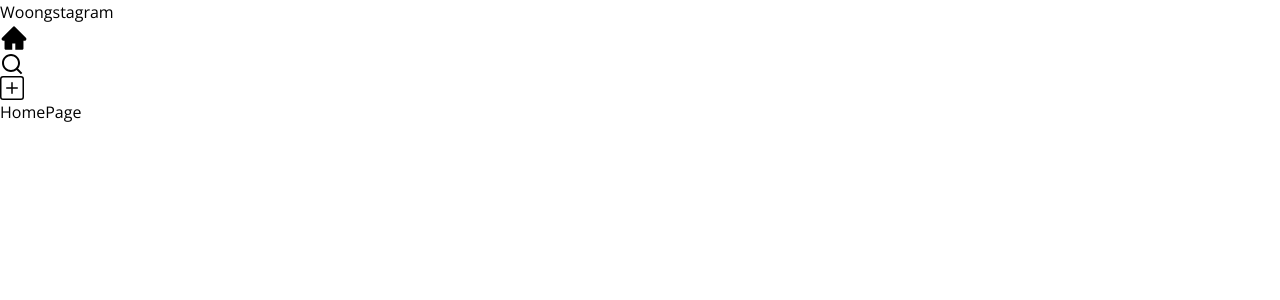
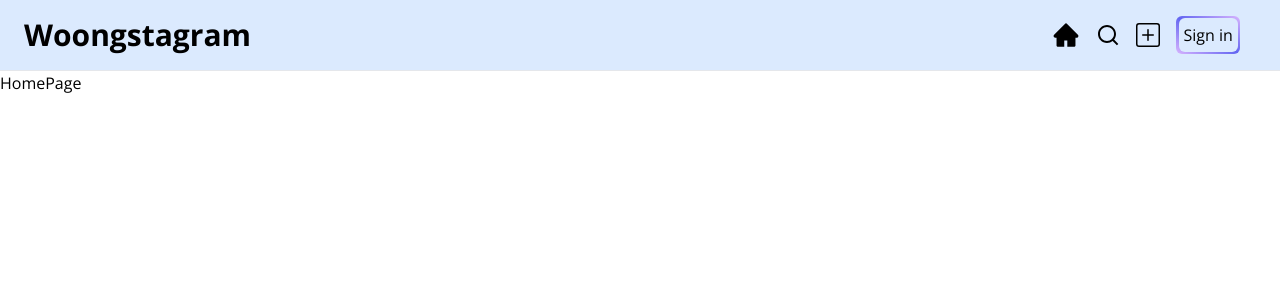
Before and after one commit to dixk3458/Nextjs-Woongstagram, a Next.js app: page / in a window 1280 px wide. Shown: the top 300 px of the page. Built offline with nearby package versions, Linux system fonts and the light colour scheme.

Commit message:
Navbar 스타일링

```diff
--- a/src/app/layout.tsx
+++ b/src/app/layout.tsx
@@ -17,9 +17,9 @@ export default function RootLayout({
 }>) {
   return (
     <html className={OpenSans.className} lang="en">
-      <body className="flex flex-col w-full max-w-screen-2xl mx-auto">
-        <header>
-          <Navbar/>
+      <body className="w-full max-w-screen-xl mx-auto">
+        <header className="sticky top-0 z-10 bg-blue-100 border-b">
+          <Navbar />
         </header>
         <main>{children}</main>
       </body>
--- a/src/components/Navbar.tsx
+++ b/src/components/Navbar.tsx
@@ -8,6 +8,7 @@ import SearchIcon from './ui/icon/SearchIcon';
 import HomeFillIcon from './ui/icon/HomeFillIcon';
 import NewIcon from './ui/icon/NewIcon';
 import NewFillIcon from './ui/icon/NewFillIcon';
+import ColorButton from './ui/icon/ColorButton';
 
 const menu = [
   {
@@ -30,12 +31,12 @@ const menu = [
 export default function Navbar() {
   const pathName = usePathname();
   return (
-    <div>
+    <div className="flex justify-between  items-center px-6">
       <Link href="/">
-        <h1>Woongstagram</h1>
+        <h1 className="text-3xl font-bold">Woongstagram</h1>
       </Link>
       <nav>
-        <ul>
+        <ul className="flex gap-4 items-center p-4">
           {menu.map(item => (
             <li key={item.href}>
               <Link href={item.href}>
@@ -43,6 +44,7 @@ export default function Navbar() {
               </Link>
             </li>
           ))}
+          <ColorButton text="Sign in" onClick={() => {}} />
         </ul>
       </nav>
     </div>
--- /dev/null
+++ b/src/components/ui/icon/ColorButton.tsx
@@ -0,0 +1,17 @@
+type Props = {
+  text: string;
+  onClick: () => void;
+};
+
+export default function ColorButton({ text, onClick }: Props) {
+  return (
+    <div className="bg-gradient-to-bl from-purple-300 via-indigo-500 to-purple-300 p-[0.15rem] rounded-md">
+      <button
+        className="bg-blue-100 rounded-md text-base p-[0.3rem] hover:opacity-90 transition-opacity"
+        onClick={() => onClick()}
+      >
+        {text}
+      </button>
+    </div>
+  );
+}
```
